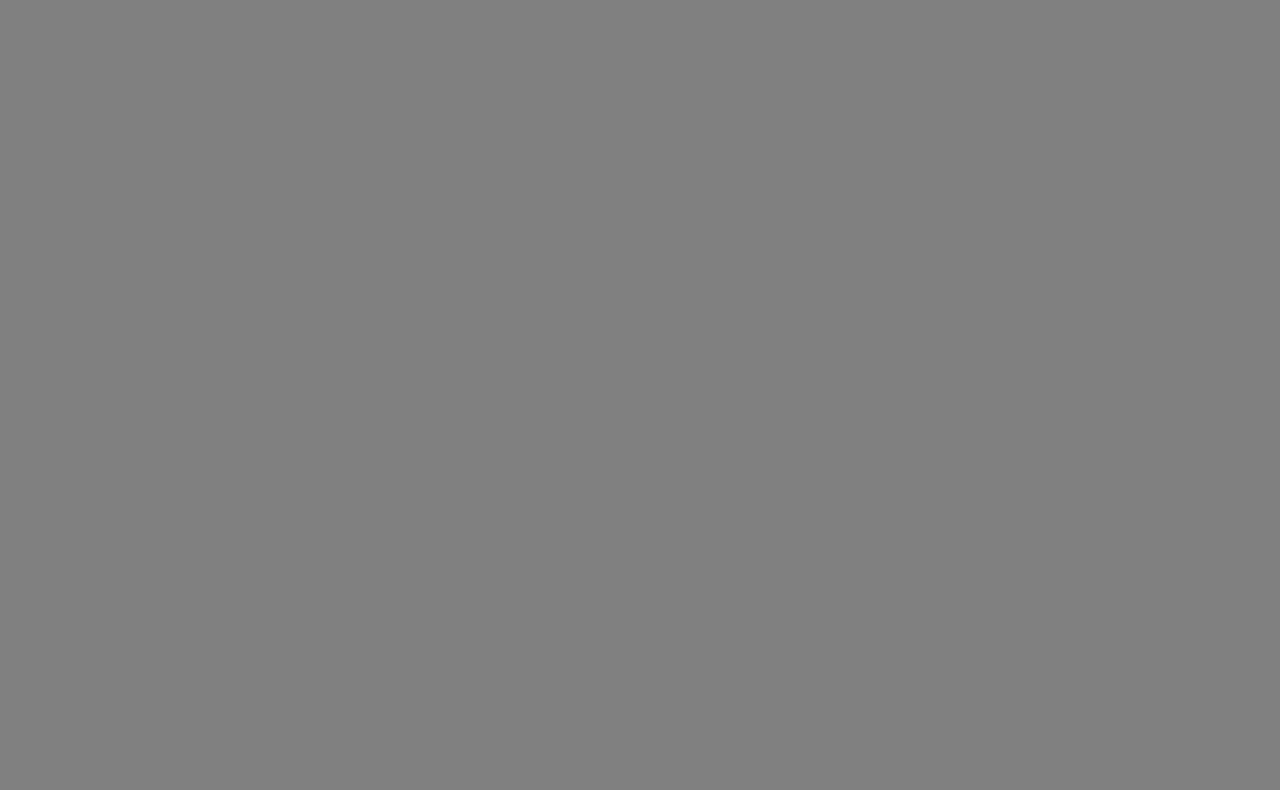
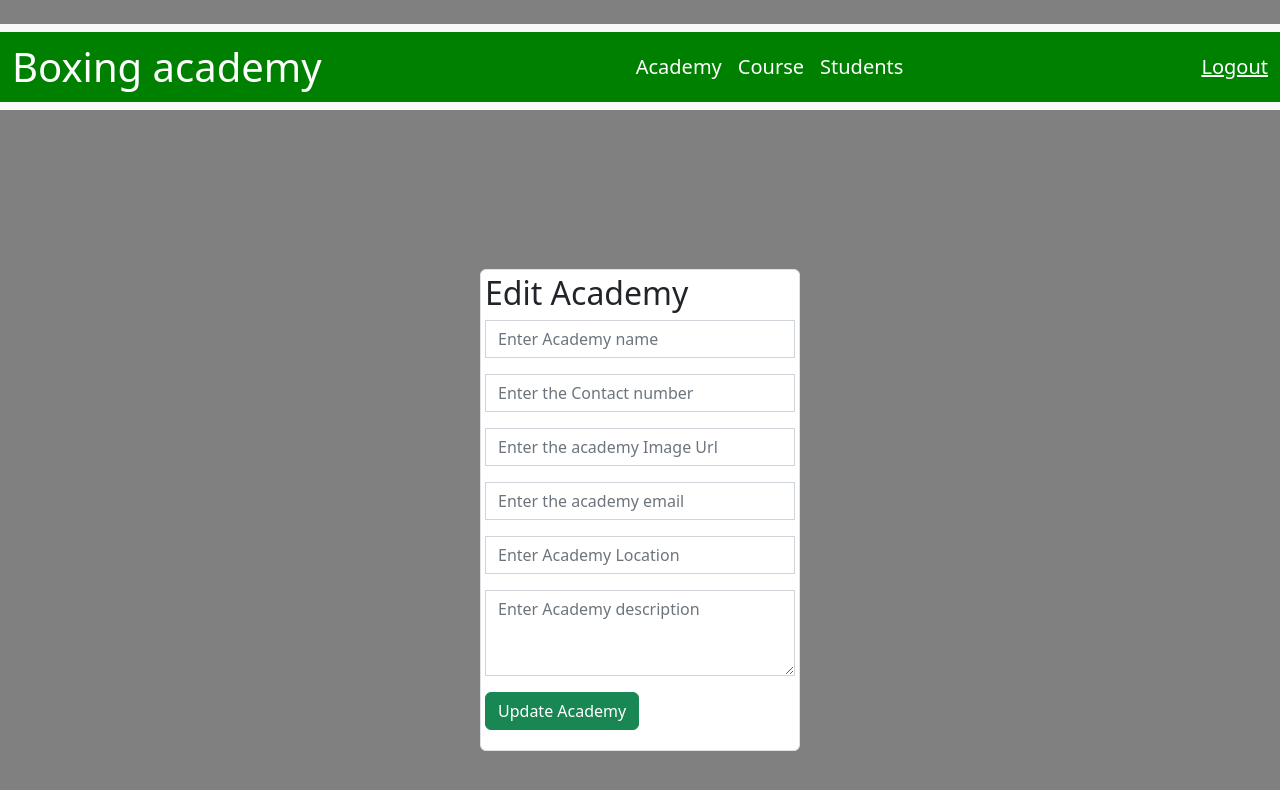
Before and after one commit to ganeshkrishna1/DotnetBoxingAcademy, a React (Create React App) app: page /editacademy/1 in a window 1280 px wide. Before the commit this address had no page. Shown: the top 790 px of the page. Built offline with nearby package versions, Linux system fonts and the light colour scheme; no server answers.

Commit message:
new commit

```diff
--- a/src/App.js
+++ b/src/App.js
@@ -18,7 +18,7 @@ function App() {
           <Route path='/academy' element={<Adminacademy />}></Route>
           <Route path='/viewacademy' element={<Viewacademy />}></Route>
           <Route path='/addacademy' element={<Addacademy />}></Route>
-          <Route path='/editacademy' element={<Editacademy />}></Route>
+          <Route path='/editacademy/:id' element={<Editacademy />}></Route>
       </Routes>
     </BrowserRouter>
   );
--- a/src/components/Admin/Adminacademy.jsx
+++ b/src/components/Admin/Adminacademy.jsx
@@ -89,7 +89,7 @@ function Adminacademy() {
                   <h3>{val.academyName}  </h3>
                   <p className="place">Place: {val.academyLocation} </p>
                   <button onClick={e => handleDelete(val.id)} id="deleteAcademy" class="deleteButton" type="button">Delete</button>
-                  <Link to='/editacademy' id="editAcademy" class="editButton" type="button">Edit</Link>
+                  <Link to={`/editacademy/`+val.id} id="editAcademy" class="editButton" type="button">Edit</Link>
                 </div>
               );
             })
--- a/src/components/Admin/Editacademy.jsx
+++ b/src/components/Admin/Editacademy.jsx
@@ -1,6 +1,6 @@
 import axios from 'axios';
-import React, { useState } from 'react'
-import { useNavigate } from 'react-router-dom';
+import React, { useState, useEffect } from 'react'
+import { useNavigate, useParams } from 'react-router-dom';
 import { Link, Outlet } from 'react-router-dom'
 function Editacademy() {
     const [values, setValues] = useState({
@@ -13,20 +13,35 @@ function Editacademy() {
 	})
 
     const navigate = useNavigate();
+    const {id} = useParams();
+	function handleInput(event) {
+        setValues(prev => ({ ...prev, [event.target.name]: [event.target.value] }));
+    }
 
-	const handleInput = (event)=> {
-        setValues(prev => ({...prev,[event.target.name]: [event.target.value]}))
-    }
+    useEffect(()=> {
+		axios.get('http://localhost:8081/get/'+id)
+		.then(res => {
+			setValues({...values, academyName: res.values.Result[0].academyName,
+				contactNumber: res.values.Result[0].contactNumber,
+				imageUrl: res.values.Result[0].imageUrl,
+				emailId: res.values.Result[0].emailId,
+                academyLocation: res.values.Result[0].academyLocation,
+                academyDescription:res.values.Result[0].academyDescription
+			})
+		})
+		.catch(err =>console.log(err));
+	}, [])
 
 	const handleSubmit = (event) => {
 		event.preventDefault();
-		axios.put('http://localhost:8081/editacademy', values)
+		axios.put('http://localhost:8081/update/'+id, values)
 		.then(res => {
-			navigate('/academy')
+			if(res.data.Status === "Success") {
+				navigate('/academy')
+			}
 		})
 		.catch(err => console.log(err));
-    }
-
+	}
     return(
         <div className='body'>
         <div><br/></div>
@@ -81,7 +96,7 @@ function Editacademy() {
                     onChange={handleInput}></textarea>
 				</div>
 				<div className="mb-3">
-					<button type="submit" id='addButton' className="btn btn-success w-10">Update Academy</button>
+					<button type="submit" id='updateButton' className="btn btn-success w-10">Update Academy</button>
 				</div>
 			</form>
 
```
Also changed, not shown: 1 other file (tests, documents, lock files or other folders).
